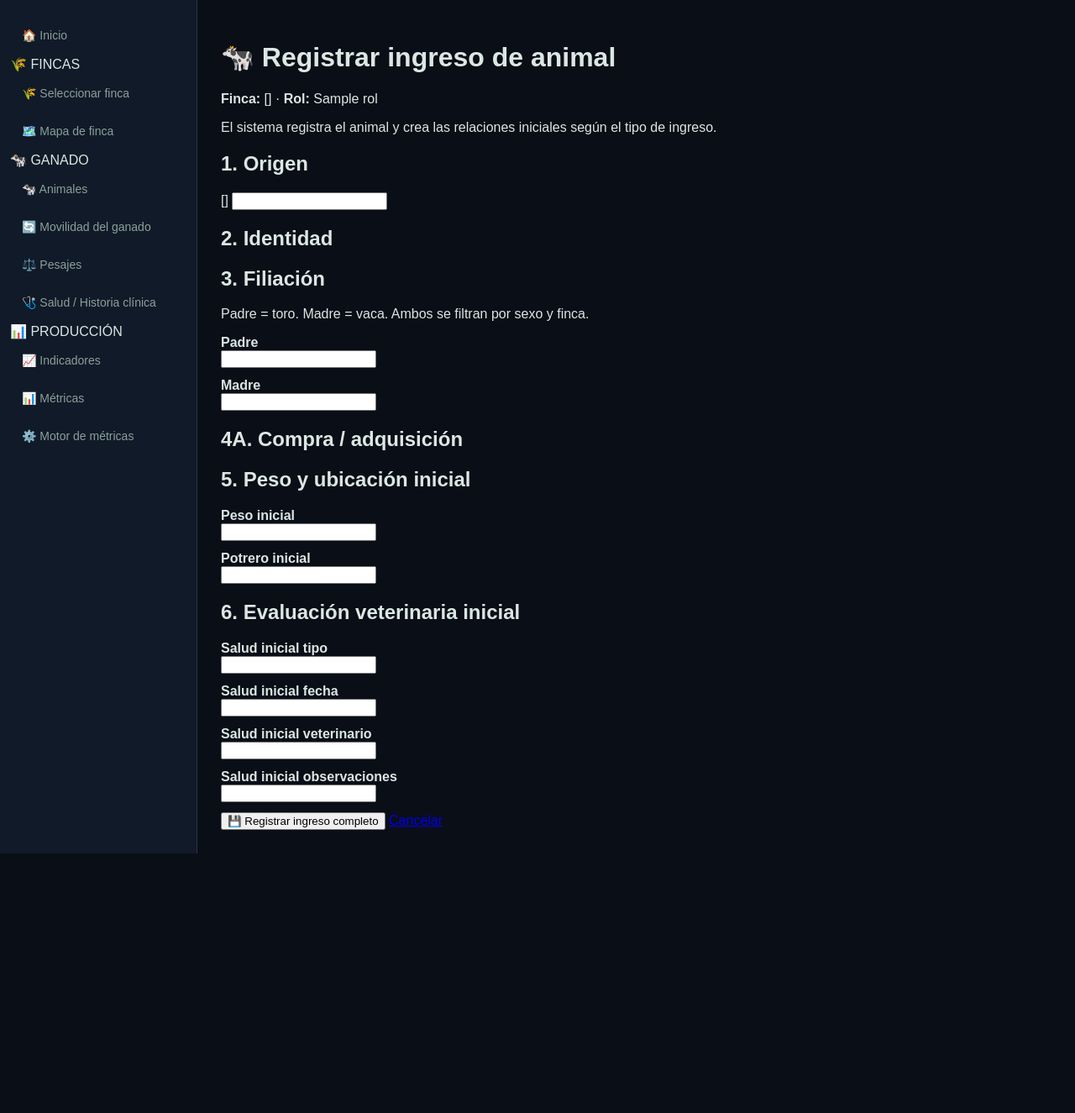
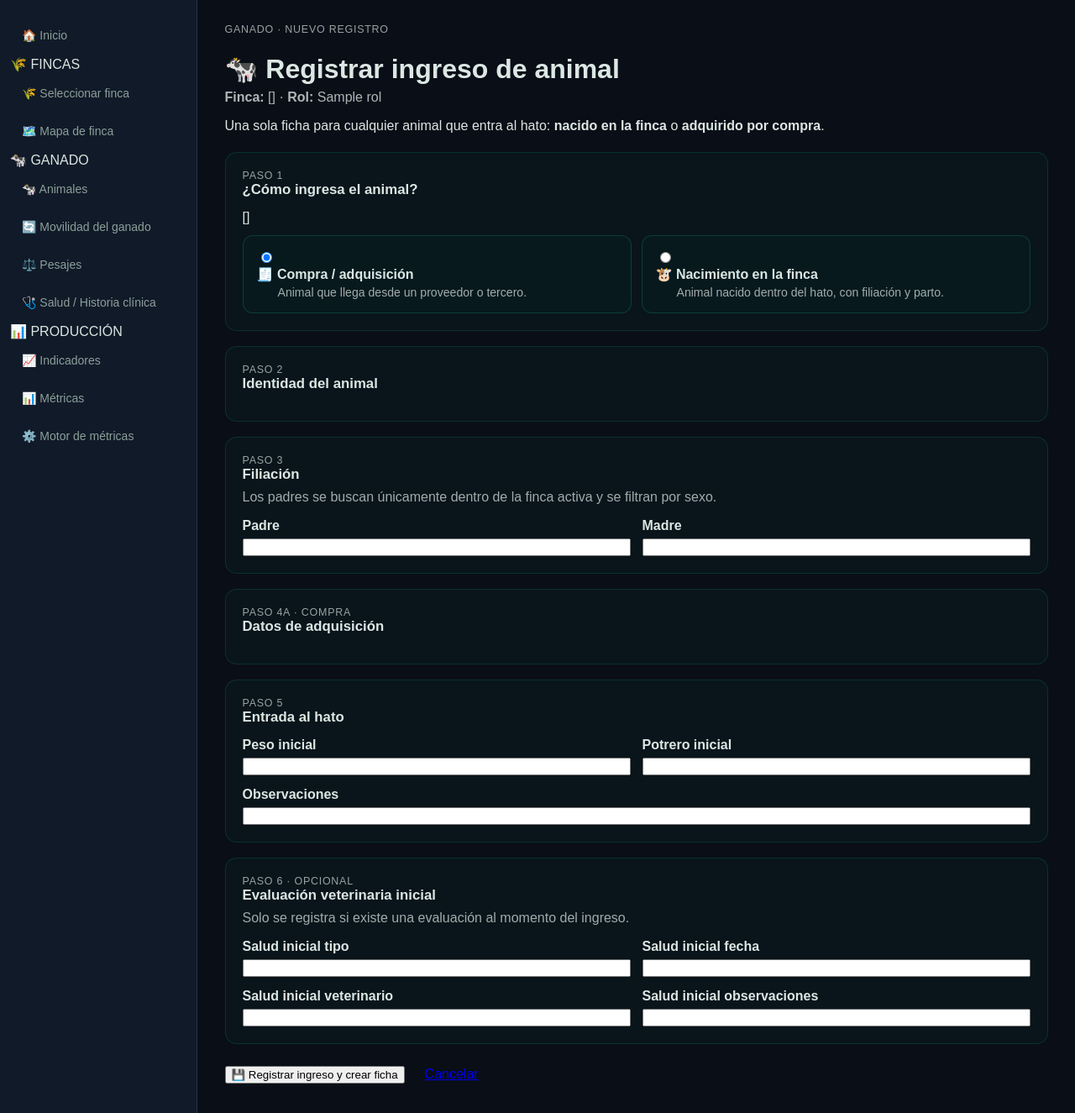
Before and after one commit to hata1010/hato-ai-lab, a Django app: template apps/ganado/templates/ganado/animal_ingreso.html in a window 1280 px wide. Shown: the part 64-1389 px from the top of the page at 84% size. Before the commit the page ends 1080 px from the top, so only its background shows below. Run offline with Django 5.2, Linux system fonts and the light colour scheme; the template is opened without the code that fills it: most values are stand-ins (such as "Sample title", 1, 10 or a date in 2020); form fields are guessed from the names that the template uses.

Commit message:
Mejora pantalla Registrar ingreso de animal

```diff
--- a/apps/ganado/templates/ganado/animal_ingreso.html
+++ b/apps/ganado/templates/ganado/animal_ingreso.html
@@ -3,115 +3,193 @@
 {% block title %}Registrar ingreso de animal · {{ finca.nombre }}{% endblock %}
 
 {% block content %}
+<style>
+    .ingreso-page { max-width: 980px; margin: 0 auto; }
+    .ingreso-header { margin-bottom: 22px; }
+    .ingreso-header h1 { margin-bottom: 6px; }
+    .ingreso-muted { opacity: .78; margin-top: 0; }
+    .ingreso-form { display: grid; gap: 18px; }
+    .ingreso-card { padding: 20px; border: 1px solid color-mix(in srgb, var(--hato-primary) 18%, transparent); border-radius: 14px; background: color-mix(in srgb, var(--hato-primary) 4%, transparent); }
+    .ingreso-card h2 { margin-top: 0; font-size: 1.05rem; }
+    .ingreso-step { font-size: .78rem; opacity: .68; text-transform: uppercase; letter-spacing: .06em; }
+    .origen-options { display: grid; grid-template-columns: repeat(2, minmax(0, 1fr)); gap: 12px; margin-top: 12px; }
+    .origen-option { display: block; padding: 16px; border: 1px solid color-mix(in srgb, var(--hato-primary) 24%, transparent); border-radius: 12px; cursor: pointer; background: color-mix(in srgb, var(--hato-primary) 3%, transparent); }
+    .origen-option:hover { border-color: var(--hato-primary); }
+    .origen-option input { margin-right: 8px; }
+    .origen-title { display: block; font-weight: 800; margin-bottom: 4px; }
+    .origen-help { display: block; opacity: .72; font-size: .88rem; margin-left: 25px; }
+    .field-grid { display: grid; grid-template-columns: repeat(2, minmax(0, 1fr)); gap: 14px; }
+    .field { margin: 0; }
+    .field.full { grid-column: 1 / -1; }
+    .field label { display: block; font-weight: 700; margin-bottom: 6px; }
+    .field input:not([type="checkbox"]), .field select, .field textarea { width: 100%; box-sizing: border-box; }
+    .field textarea { min-height: 84px; }
+    .field-errors, .non-field-errors { color: #b91c1c; margin-top: 5px; }
+    .section-help { opacity: .72; margin-top: -6px; }
+    .actions { display: flex; gap: 10px; align-items: center; flex-wrap: wrap; }
+    .actions button { cursor: pointer; }
+    .cancel-link { padding: 9px 14px; }
+    .hidden-section { display: none; }
+    @media (max-width: 720px) {
+        .origen-options, .field-grid { grid-template-columns: 1fr; }
+        .field.full { grid-column: auto; }
+    }
+</style>
+
+<div class="ingreso-page">
+    <div class="ingreso-header">
+        <div class="ingreso-step">Ganado · Nuevo registro</div>
         <h1>🐄 Registrar ingreso de animal</h1>
-<p><strong>Finca:</strong> {{ finca.nombre }} · <strong>Rol:</strong> {{ rol }}</p>
-<p>El sistema registra el animal y crea las relaciones iniciales según el tipo de ingreso.</p>
+        <p class="ingreso-muted"><strong>Finca:</strong> {{ finca.nombre }} · <strong>Rol:</strong> {{ rol }}</p>
+        <p>Una sola ficha para cualquier animal que entra al hato: <strong>nacido en la finca</strong> o <strong>adquirido por compra</strong>.</p>
+    </div>
 
-<form method="post" id="ingreso-animal-form">
+    <form method="post" id="ingreso-animal-form" class="ingreso-form">
         {% csrf_token %}
-    {{ form.non_field_errors }}
+        {% if form.non_field_errors %}
+            <div class="non-field-errors">{{ form.non_field_errors }}</div>
+        {% endif %}
 
-    <section>
-        <h2>1. Origen</h2>
+        <section class="ingreso-card">
+            <div class="ingreso-step">Paso 1</div>
+            <h2>¿Cómo ingresa el animal?</h2>
             {{ form.origen.errors }}
-        {{ form.origen }}
+            <div class="origen-options">
+                <label class="origen-option">
+                    <input type="radio" name="origen" value="compra" {% if form.origen.value == "compra" or not form.origen.value %}checked{% endif %}>
+                    <span class="origen-title">🧾 Compra / adquisición</span>
+                    <span class="origen-help">Animal que llega desde un proveedor o tercero.</span>
+                </label>
+                <label class="origen-option">
+                    <input type="radio" name="origen" value="nacimiento_granja" {% if form.origen.value == "nacimiento_granja" %}checked{% endif %}>
+                    <span class="origen-title">🐮 Nacimiento en la finca</span>
+                    <span class="origen-help">Animal nacido dentro del hato, con filiación y parto.</span>
+                </label>
+            </div>
         </section>
 
-    <section>
-        <h2>2. Identidad</h2>
+        <section class="ingreso-card">
+            <div class="ingreso-step">Paso 2</div>
+            <h2>Identidad del animal</h2>
+            <div class="field-grid">
                 {% for field in form.visible_fields %}
-            {% if field.name == "numero_arete" or field.name == "nombre_propio" or field.name == "fecha_nacimiento" or field.name == "sexo" or field.name == "especie" or field.name == "raza_declarada" or field.name == "categoria" or field.name == "microchip" or field.name == "tatuaje" or field.name == "registro_genealogico" or field.name == "estado" or field.name == "observaciones" or field.name == "is_active" %}
-                <div style="margin:12px 0;">
-                    <label for="{{ field.id_for_label }}"><strong>{{ field.label }}</strong></label><br>
+                    {% if field.name == "numero_arete" or field.name == "nombre_propio" or field.name == "fecha_nacimiento" or field.name == "sexo" or field.name == "especie" or field.name == "raza_declarada" or field.name == "categoria" or field.name == "microchip" or field.name == "tatuaje" or field.name == "registro_genealogico" or field.name == "estado" %}
+                        <div class="field">
+                            <label for="{{ field.id_for_label }}">{{ field.label }}</label>
                             {{ field }}
-                    {% for error in field.errors %}<div style="color:#b91c1c;">{{ error }}</div>{% endfor %}
+                            {% for error in field.errors %}<div class="field-errors">{{ error }}</div>{% endfor %}
                         </div>
                     {% endif %}
                 {% endfor %}
-    </section>
-
-    <section>
-        <h2>3. Filiación</h2>
-        <p>Padre = toro. Madre = vaca. Ambos se filtran por sexo y finca.</p>
-        <div style="margin:12px 0;">
-            <label for="{{ form.padre.id_for_label }}"><strong>{{ form.padre.label }}</strong></label><br>
-            {{ form.padre }}
-            {% for error in form.padre.errors %}<div style="color:#b91c1c;">{{ error }}</div>{% endfor %}
-        </div>
-        <div style="margin:12px 0;">
-            <label for="{{ form.madre.id_for_label }}"><strong>{{ form.madre.label }}</strong></label><br>
-            {{ form.madre }}
-            {% for error in form.madre.errors %}<div style="color:#b91c1c;">{{ error }}</div>{% endfor %}
             </div>
         </section>
 
-    <section id="compra-section">
-        <h2>4A. Compra / adquisición</h2>
+        <section class="ingreso-card">
+            <div class="ingreso-step">Paso 3</div>
+            <h2>Filiación</h2>
+            <p class="section-help">Los padres se buscan únicamente dentro de la finca activa y se filtran por sexo.</p>
+            <div class="field-grid">
+                <div class="field">
+                    <label for="{{ form.padre.id_for_label }}">{{ form.padre.label }}</label>
+                    {{ form.padre }}
+                    {% for error in form.padre.errors %}<div class="field-errors">{{ error }}</div>{% endfor %}
+                </div>
+                <div class="field">
+                    <label for="{{ form.madre.id_for_label }}">{{ form.madre.label }}</label>
+                    {{ form.madre }}
+                    {% for error in form.madre.errors %}<div class="field-errors">{{ error }}</div>{% endfor %}
+                </div>
+            </div>
+        </section>
+
+        <section id="compra-section" class="ingreso-card">
+            <div class="ingreso-step">Paso 4A · Compra</div>
+            <h2>Datos de adquisición</h2>
+            <div class="field-grid">
                 {% for field in form.visible_fields %}
                     {% if field.name == "proveedor" or field.name == "fecha_compra" or field.name == "documento_compra" or field.name == "precio_individual" %}
-                <div style="margin:12px 0;">
-                    <label for="{{ field.id_for_label }}"><strong>{{ field.label }}</strong></label><br>
+                        <div class="field">
+                            <label for="{{ field.id_for_label }}">{{ field.label }}</label>
                             {{ field }}
-                    {% for error in field.errors %}<div style="color:#b91c1c;">{{ error }}</div>{% endfor %}
+                            {% for error in field.errors %}<div class="field-errors">{{ error }}</div>{% endfor %}
                         </div>
                     {% endif %}
                 {% endfor %}
+            </div>
         </section>
 
-    <section id="nacimiento-section">
-        <h2>4B. Nacimiento / parto</h2>
+        <section id="nacimiento-section" class="ingreso-card hidden-section">
+            <div class="ingreso-step">Paso 4B · Nacimiento</div>
+            <h2>Datos del nacimiento</h2>
+            <div class="field-grid">
                 {% for field in form.visible_fields %}
                     {% if field.name == "fecha_parto" or field.name == "tipo_parto" %}
-                <div style="margin:12px 0;">
-                    <label for="{{ field.id_for_label }}"><strong>{{ field.label }}</strong></label><br>
+                        <div class="field">
+                            <label for="{{ field.id_for_label }}">{{ field.label }}</label>
                             {{ field }}
-                    {% for error in field.errors %}<div style="color:#b91c1c;">{{ error }}</div>{% endfor %}
+                            {% for error in field.errors %}<div class="field-errors">{{ error }}</div>{% endfor %}
                         </div>
                     {% endif %}
                 {% endfor %}
-    </section>
-
-    <section>
-        <h2>5. Peso y ubicación inicial</h2>
-        <div style="margin:12px 0;">
-            <label for="{{ form.peso_inicial.id_for_label }}"><strong>{{ form.peso_inicial.label }}</strong></label><br>
-            {{ form.peso_inicial }}
-            {% for error in form.peso_inicial.errors %}<div style="color:#b91c1c;">{{ error }}</div>{% endfor %}
-        </div>
-        <div style="margin:12px 0;">
-            <label for="{{ form.potrero_inicial.id_for_label }}"><strong>{{ form.potrero_inicial.label }}</strong></label><br>
-            {{ form.potrero_inicial }}
-            {% for error in form.potrero_inicial.errors %}<div style="color:#b91c1c;">{{ error }}</div>{% endfor %}
             </div>
         </section>
 
-    <section>
-        <h2>6. Evaluación veterinaria inicial</h2>
-        <div style="margin:12px 0;">
-            <label for="{{ form.salud_inicial_tipo.id_for_label }}"><strong>{{ form.salud_inicial_tipo.label }}</strong></label><br>
-            {{ form.salud_inicial_tipo }}
-            {% for error in form.salud_inicial_tipo.errors %}<div style="color:#b91c1c;">{{ error }}</div>{% endfor %}
+        <section class="ingreso-card">
+            <div class="ingreso-step">Paso 5</div>
+            <h2>Entrada al hato</h2>
+            <div class="field-grid">
+                <div class="field">
+                    <label for="{{ form.peso_inicial.id_for_label }}">{{ form.peso_inicial.label }}</label>
+                    {{ form.peso_inicial }}
+                    {% for error in form.peso_inicial.errors %}<div class="field-errors">{{ error }}</div>{% endfor %}
                 </div>
-        <div style="margin:12px 0;">
-            <label for="{{ form.salud_inicial_fecha.id_for_label }}"><strong>{{ form.salud_inicial_fecha.label }}</strong></label><br>
-            {{ form.salud_inicial_fecha }}
-            {% for error in form.salud_inicial_fecha.errors %}<div style="color:#b91c1c;">{{ error }}</div>{% endfor %}
+                <div class="field">
+                    <label for="{{ form.potrero_inicial.id_for_label }}">{{ form.potrero_inicial.label }}</label>
+                    {{ form.potrero_inicial }}
+                    {% for error in form.potrero_inicial.errors %}<div class="field-errors">{{ error }}</div>{% endfor %}
                 </div>
-        <div style="margin:12px 0;">
-            <label for="{{ form.salud_inicial_veterinario.id_for_label }}"><strong>{{ form.salud_inicial_veterinario.label }}</strong></label><br>
-            {{ form.salud_inicial_veterinario }}
-            {% for error in form.salud_inicial_veterinario.errors %}<div style="color:#b91c1c;">{{ error }}</div>{% endfor %}
+                <div class="field full">
+                    <label for="{{ form.observaciones.id_for_label }}">{{ form.observaciones.label }}</label>
+                    {{ form.observaciones }}
+                    {% for error in form.observaciones.errors %}<div class="field-errors">{{ error }}</div>{% endfor %}
                 </div>
-        <div style="margin:12px 0;">
-            <label for="{{ form.salud_inicial_observaciones.id_for_label }}"><strong>{{ form.salud_inicial_observaciones.label }}</strong></label><br>
-            {{ form.salud_inicial_observaciones }}
-            {% for error in form.salud_inicial_observaciones.errors %}<div style="color:#b91c1c;">{{ error }}</div>{% endfor %}
             </div>
         </section>
 
-    <button type="submit">💾 Registrar ingreso completo</button>
-    <a href="{% url 'ganado:lista_animales' %}">Cancelar</a>
+        <section class="ingreso-card">
+            <div class="ingreso-step">Paso 6 · Opcional</div>
+            <h2>Evaluación veterinaria inicial</h2>
+            <p class="section-help">Solo se registra si existe una evaluación al momento del ingreso.</p>
+            <div class="field-grid">
+                <div class="field">
+                    <label for="{{ form.salud_inicial_tipo.id_for_label }}">{{ form.salud_inicial_tipo.label }}</label>
+                    {{ form.salud_inicial_tipo }}
+                    {% for error in form.salud_inicial_tipo.errors %}<div class="field-errors">{{ error }}</div>{% endfor %}
+                </div>
+                <div class="field">
+                    <label for="{{ form.salud_inicial_fecha.id_for_label }}">{{ form.salud_inicial_fecha.label }}</label>
+                    {{ form.salud_inicial_fecha }}
+                    {% for error in form.salud_inicial_fecha.errors %}<div class="field-errors">{{ error }}</div>{% endfor %}
+                </div>
+                <div class="field">
+                    <label for="{{ form.salud_inicial_veterinario.id_for_label }}">{{ form.salud_inicial_veterinario.label }}</label>
+                    {{ form.salud_inicial_veterinario }}
+                    {% for error in form.salud_inicial_veterinario.errors %}<div class="field-errors">{{ error }}</div>{% endfor %}
+                </div>
+                <div class="field">
+                    <label for="{{ form.salud_inicial_observaciones.id_for_label }}">{{ form.salud_inicial_observaciones.label }}</label>
+                    {{ form.salud_inicial_observaciones }}
+                    {% for error in form.salud_inicial_observaciones.errors %}<div class="field-errors">{{ error }}</div>{% endfor %}
+                </div>
+            </div>
+        </section>
+
+        <div class="actions">
+            <button type="submit">💾 Registrar ingreso y crear ficha</button>
+            <a class="cancel-link" href="{% url 'ganado:lista_animales' %}">Cancelar</a>
+        </div>
     </form>
+</div>
 
 <script>
 (function () {
@@ -119,14 +197,16 @@
     const purchase = document.getElementById("compra-section");
     const birth = document.getElementById("nacimiento-section");
     const radios = form.querySelectorAll('input[name="origen"]');
-    function sync() {
+
+    function syncOrigin() {
         const selected = form.querySelector('input[name="origen"]:checked');
         const birthMode = selected && selected.value === "nacimiento_granja";
-        purchase.style.display = birthMode ? "none" : "block";
-        birth.style.display = birthMode ? "block" : "none";
+        purchase.classList.toggle("hidden-section", birthMode);
+        birth.classList.toggle("hidden-section", !birthMode);
     }
-    radios.forEach((radio) => radio.addEventListener("change", sync));
-    sync();
+
+    radios.forEach((radio) => radio.addEventListener("change", syncOrigin));
+    syncOrigin();
 })();
 </script>
 {% endblock %}
```
Lines whose indentation alone changed are shown as unchanged.
